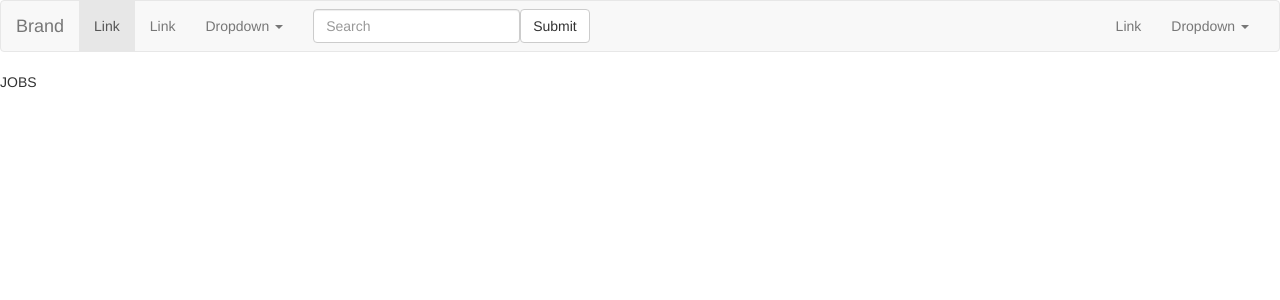
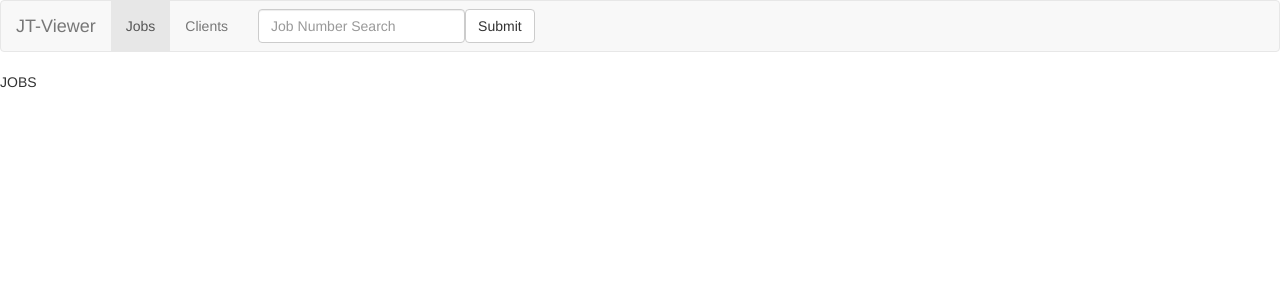
Before and after one commit to edbrad/jt-viewer, an Angular app: page /jobs in a window 1280 px wide. Shown: the top 300 px of the page. Built offline with nearby package versions, Linux system fonts and the light colour scheme.

Commit message:
Header Component work

```diff
--- a/src/app/header.component.html
+++ b/src/app/header.component.html
@@ -8,46 +8,21 @@
         <span class="icon-bar"></span>
         <span class="icon-bar"></span>
       </button>
-      <a class="navbar-brand" href="#">Brand</a>
+      <a class="navbar-brand" href="#">JT-Viewer</a>
     </div>
 
     <!-- Collect the nav links, forms, and other content for toggling -->
     <div class="collapse navbar-collapse" id="bs-example-navbar-collapse-1">
       <ul class="nav navbar-nav">
-        <li class="active"><a href="#">Link <span class="sr-only">(current)</span></a></li>
-        <li><a href="#">Link</a></li>
-        <li class="dropdown">
-          <a href="#" class="dropdown-toggle" data-toggle="dropdown" role="button" aria-haspopup="true" aria-expanded="false">Dropdown <span class="caret"></span></a>
-          <ul class="dropdown-menu">
-            <li><a href="#">Action</a></li>
-            <li><a href="#">Another action</a></li>
-            <li><a href="#">Something else here</a></li>
-            <li role="separator" class="divider"></li>
-            <li><a href="#">Separated link</a></li>
-            <li role="separator" class="divider"></li>
-            <li><a href="#">One more separated link</a></li>
-          </ul>
-        </li>
+        <li class="active"><a href="#">Jobs <span class="sr-only">(current)</span></a></li>
+        <li><a href="#">Clients</a></li>
       </ul>
       <form class="navbar-form navbar-left">
         <div class="form-group">
-          <input type="text" class="form-control" placeholder="Search">
+          <input type="text" class="form-control" placeholder="Job Number Search">
         </div>
         <button type="submit" class="btn btn-default">Submit</button>
       </form>
-      <ul class="nav navbar-nav navbar-right">
-        <li><a href="#">Link</a></li>
-        <li class="dropdown">
-          <a href="#" class="dropdown-toggle" data-toggle="dropdown" role="button" aria-haspopup="true" aria-expanded="false">Dropdown <span class="caret"></span></a>
-          <ul class="dropdown-menu">
-            <li><a href="#">Action</a></li>
-            <li><a href="#">Another action</a></li>
-            <li><a href="#">Something else here</a></li>
-            <li role="separator" class="divider"></li>
-            <li><a href="#">Separated link</a></li>
-          </ul>
-        </li>
-      </ul>
     </div><!-- /.navbar-collapse -->
   </div><!-- /.container-fluid -->
 </nav>
```
